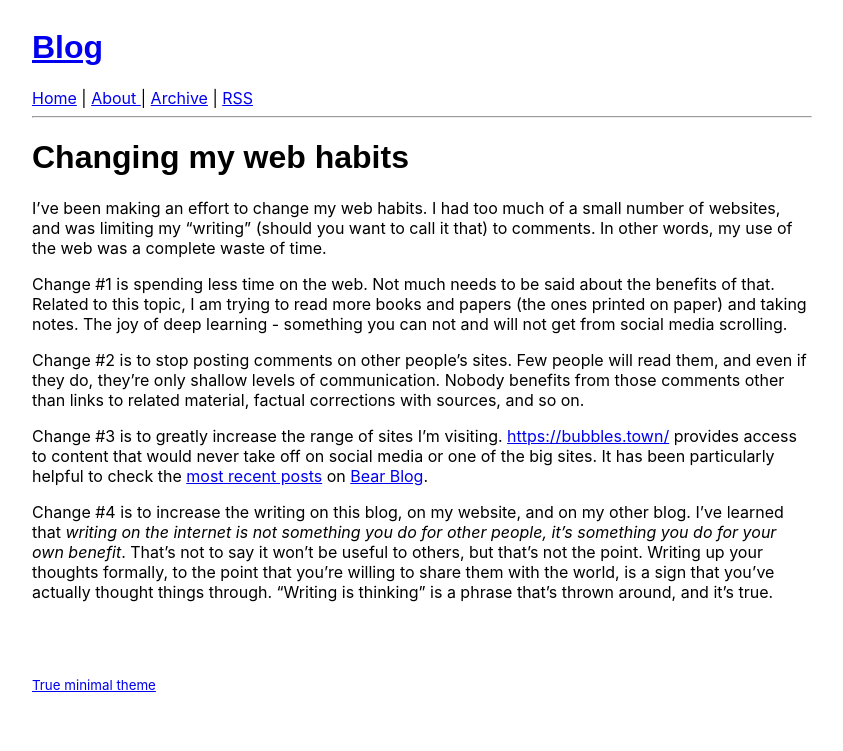
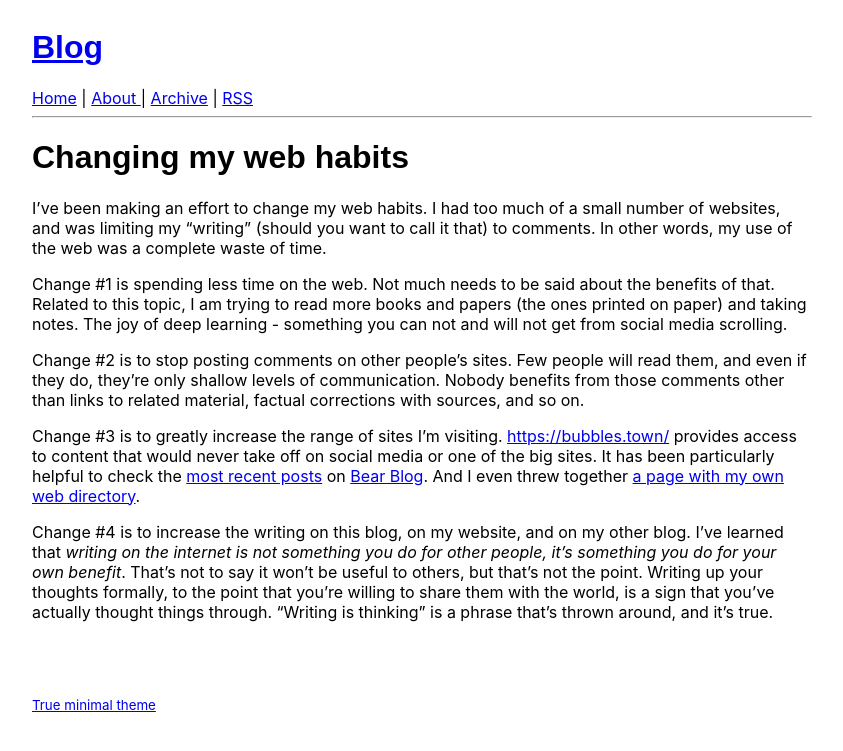
Before and after one commit to bachmeil/the-blog, a Jekyll site: the page built from _posts/2026-07-17-web-habits.md, in a window 1280 px wide. Shown: the top 751 px of the page, without its empty margins (218-1061 px from the left). Built offline with Jekyll 4.4.1, drawn with Linux system fonts in a browser that asks for light colours.

Commit message:
Post on web use

```diff
--- a/_posts/2026-07-17-web-habits.md
+++ b/_posts/2026-07-17-web-habits.md
@@ -8,6 +8,6 @@ Change #1 is spending less time on the web. Not much needs to be said about the
 
 Change #2 is to stop posting comments on other people's sites. Few people will read them, and even if they do, they're only shallow levels of communication. Nobody benefits from those comments other than links to related material, factual corrections with sources, and so on.
 
-Change #3 is to greatly increase the range of sites I'm visiting. [https://bubbles.town/](https://bubbles.town/) provides access to content that would never take off on social media or one of the big sites. It has been particularly helpful to check the [most recent posts](https://bearblog.dev/discover/?newest=true) on [Bear Blog](https://bearblog.dev/).
+Change #3 is to greatly increase the range of sites I'm visiting. [https://bubbles.town/](https://bubbles.town/) provides access to content that would never take off on social media or one of the big sites. It has been particularly helpful to check the [most recent posts](https://bearblog.dev/discover/?newest=true) on [Bear Blog](https://bearblog.dev/). And I even threw together [a page with my own web directory](https://bachmeil.github.io/the-blog/2026/06/20/finding-content.html).
 
 Change #4 is to increase the writing on this blog, on my website, and on my other blog. I've learned that *writing on the internet is not something you do for other people, it's something you do for your own benefit*. That's not to say it won't be useful to others, but that's not the point. Writing up your thoughts formally, to the point that you're willing to share them with the world, is a sign that you've actually thought things through. "Writing is thinking" is a phrase that's thrown around, and it's true.
```
